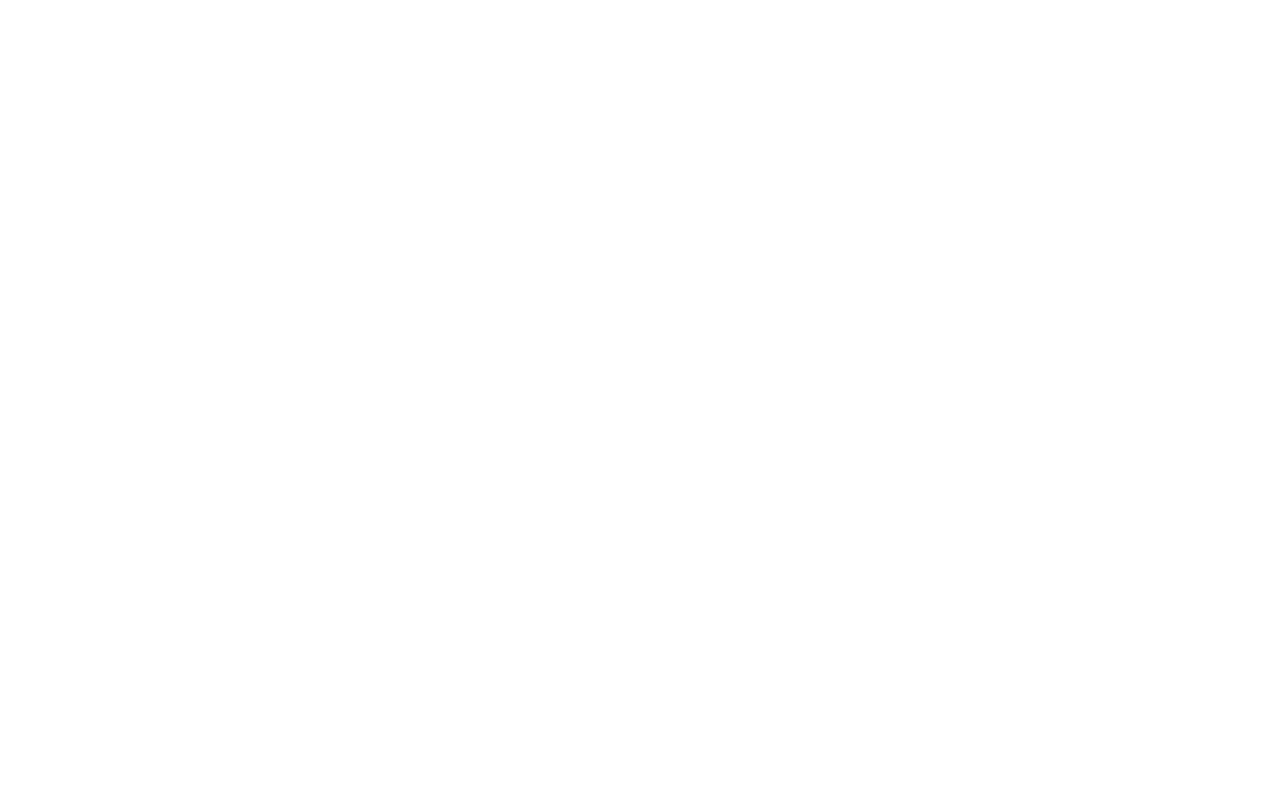
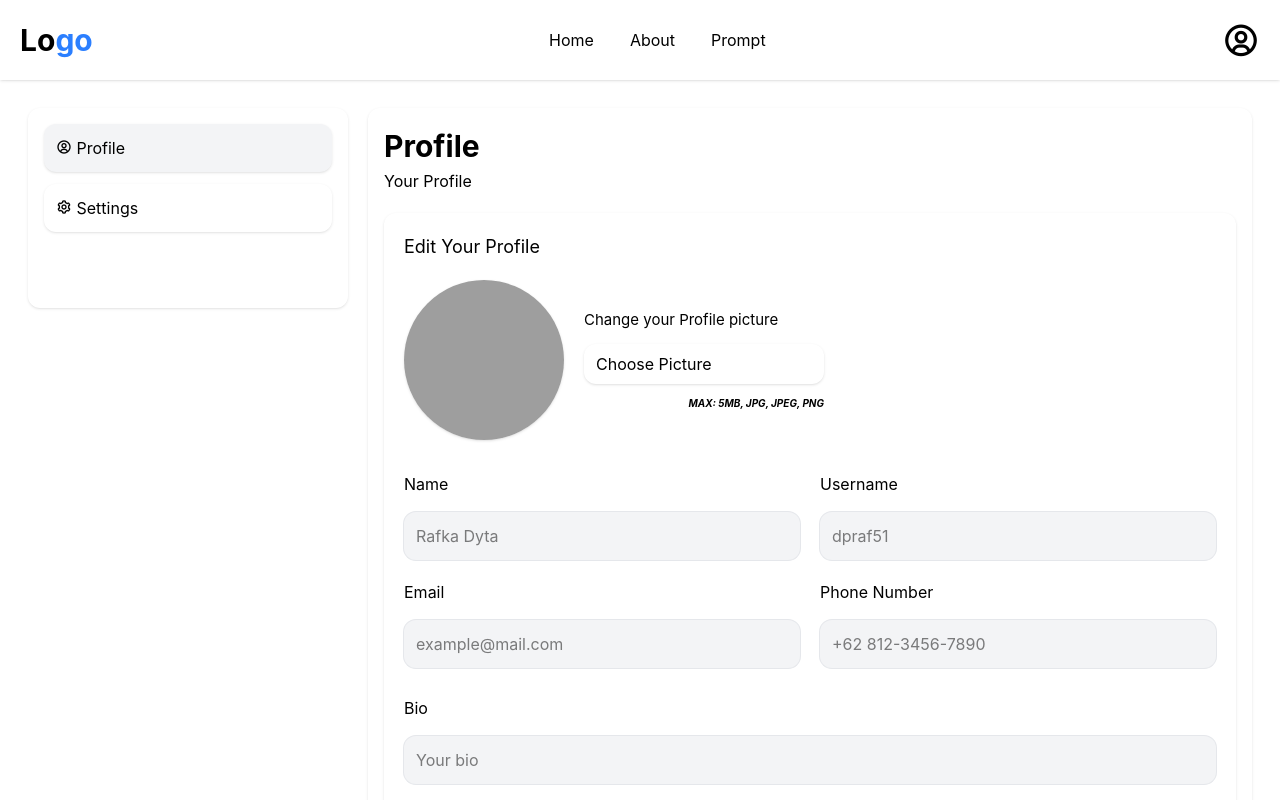
Before and after one commit to rfdytzz/ai-prompt-gallery, a Vue app in the folder Frontend/: page /profile in a window 1280 px wide. Before the commit this address had no page. Shown: the top 800 px of the page. Built offline with nearby package versions, Linux system fonts and the light colour scheme; no server answers; sample sign-in values are in the browser's storage; grey boxes are pictures that could not be loaded.

Commit message:
add profile

```diff
--- a/Frontend/src/components/Nav.vue
+++ b/Frontend/src/components/Nav.vue
@@ -81,17 +81,17 @@
             </div>
             <div class="block md:hidden lg:hidden">
                 <button @click="openSidebar" class="flex flex-col gap-2 cursor-pointer">
-                    <span class="h-0.5 w-6 bg-white"></span>
-                    <span class="h-0.5 w-6 bg-white"></span>
-                    <span class="h-0.5 w-6 bg-white"></span>
+                    <span class="h-0.5 w-6 bg-black"></span>
+                    <span class="h-0.5 w-6 bg-black"></span>
+                    <span class="h-0.5 w-6 bg-black"></span>
                 </button>
             </div>
         </div>
     </div>
-    <ul :class="isOpen ? 'block' : 'hidden'" class="flex  text-black flex-col fixed z-40 transition duration-100 top-21 shadow-xl ring-1 ring-gray-200 bg-white w-40 right-5 rounded-xl">
-        <router-link to="" class="flex items-center gap-2 hover:bg-gray-100 px-3 py-3"><i class='bx bx-user-circle' ></i> Profile</router-link>
+    <ul :class="isOpen ? 'block' : 'hidden'" class="flex  text-black flex-col fixed z-50 transition duration-100 top-16 shadow-xl ring-1 ring-gray-200 bg-white w-40 right-5 rounded-xl">
+        <router-link to="/profile" class="flex items-center gap-2 hover:bg-gray-100 px-3 py-3"><i class='bx bx-user-circle' ></i> Profile</router-link>
         <router-link to="" class="flex items-center gap-2 hover:bg-gray-100 px-3 py-3"><i class='bx bx-cog' ></i> Settings</router-link>
-        <button @click="logout" class="flex items-center text-white cursor-pointer gap-2 bg-red-800 hover:bg-red-700 px-3 py-3 rounded-xl"><i class='bx bx-log-out' ></i> Logout</button>
+        <button @click="logout" class="flex items-center text-red-500 gap-2 hover:bg-gray-100 px-3 py-3 cursor-pointer"><i class='bx bx-log-out' ></i> Logout</button>
     </ul>
     <div :class="sidebar ? 'translate-x-0' : '-translate-x-full'" class="w-64 fixed h-screen text-white transition duration-200 bg-gray-900 pt-30 p-5">
         <ul class="flex flex-col gap-2">
--- a/Frontend/src/router/index.js
+++ b/Frontend/src/router/index.js
@@ -1,8 +1,10 @@
 import Home from '@/views/Home.vue'
 import Login from '@/views/Login.vue'
 import Login_username from '@/views/Login_username.vue'
+import Profile from '@/views/Profile.vue'
 import Prompt from '@/views/Prompt.vue'
 import Register from '@/views/Register.vue'
+import Settings from '@/views/Settings.vue'
 import TermsOfService from '@/views/TermsOfService.vue'
 import { createRouter, createWebHistory } from 'vue-router'
 
@@ -13,6 +15,8 @@
     { path: '/login/username', component: Login_username, meta: {guest:true}},
     { path: '/register', component: Register, meta: {guest:true}},
     { path: '/', component: Home, meta: {auth: true}},
+    { path: '/profile', component: Profile, meta: {auth: true}},
+    { path: '/settings', component: Settings, meta: {auth: true}},
     { path: '/ToS', component: TermsOfService },
     { path: '/prompt', component: Prompt },
   ],
--- /dev/null
+++ b/Frontend/src/views/Profile.vue
@@ -0,0 +1,82 @@
+<script setup>
+import Nav from '@/components/Nav.vue';
+import { ref } from 'vue';
+import { useRoute } from 'vue-router';
+
+const route = useRoute()
+const imageUrl = ref(null)
+const previewPicture = (event) => {
+    const file = event.target.files[0]
+    if (file) {
+        imageUrl.value = URL.createObjectURL(file)
+    }
+}
+
+</script>
+
+<template>
+    <Nav />
+    <div class="w-full pt-27 px-3 md:px-7 h-fit pb-10">
+        <div class="flex flex-col md:flex-row gap-5">
+            <div class="w-full md:fixed md:w-80 h-fit md:h-50 shadow rounded-xl p-4">
+                <ul class="flex flex-col gap-3">
+                    <router-link to="/profile" :class="route.path === '/profile' ? 'bg-gray-100' : ''" class="hover:bg-gray-100 transition duration-200 p-3 hover:shadow-none shadow rounded-xl"><i class='bx bx-user-circle' ></i> Profile</router-link>
+                    <router-link to="/settings" :class="route.path === '/settings' ? 'bg-gray-100' : ''" class="hover:bg-gray-100 transition duration-200 shadow p-3 rounded-xl"><i class='bx bx-cog' ></i> Settings</router-link>
+                </ul>
+            </div>
+            <div class="w-full md:ml-85 md:w-full h-fit pb-10 md:h-fit shadow rounded-xl p-4">
+                <div class="flex flex-col gap-5">
+                    <div class="flex flex-col">
+                        <h2 class="font-bold text-[30px]">Profile</h2>
+                        <p>Your Profile</p>
+                    </div>
+                    <form action="" class="flex-1 flex flex-col gap-5 p-5 rounded-xl shadow">
+                        <h3 class="text-[18px]">Edit Your Profile</h3>
+                        <div class="flex flex-col md:flex-row gap-10 md:gap-5 items-center">
+                            <img v-if="imageUrl" :src="imageUrl"  class="size-40 rounded-full shadow hover:shadow-xl transition duration-200" alt="">
+                            <img v-else src="/public/img/sampleman.jpg" class="size-40 rounded-full shadow hover:shadow-xl transition duration-200" alt="">
+                            <div class="flex gap-3 w-60 flex-col">
+                                <h4 class="text-[15px]">Change your Profile picture</h4>
+                                <label for="img" class="px-3 py-2 hover:bg-gray-100 shadow rounded-xl">
+                                    <p>
+                                        Choose Picture
+                                    </p>
+                                    <input id="img" type="file" @change="previewPicture" class="hidden">
+                                </label>
+                                <p class="font-bold italic text-[10px] text-end">MAX: 5MB, JPG, JPEG, PNG</p>
+                            </div>
+                        </div>
+                        <div class="flex flex-col -mt-2 md:flex-row gap-5">
+                            <div class="w-full flex flex-col gap-4 mt-0 md:mt-5">
+                                <label for="">Name</label>
+                                <input v-model="name" required placeholder="Rafka Dyta" type="email" name="email" class="p-3 bg-gray-100 focus:bg-white transition duration-200 focus:outline-0 ring-1 rounded-xl ring-gray-200 focus:ring-blue-500" id="">
+                            </div>
+                            <div class="w-full flex flex-col gap-4 mt-0 md:mt-5">
+                                <label for="">Username</label>
+                                <input v-model="username" required placeholder="dpraf51" type="email" name="email" class="p-3 bg-gray-100 focus:bg-white transition duration-200 focus:outline-0 ring-1 rounded-xl ring-gray-200 focus:ring-blue-500" id="">
+                            </div>
+                        </div>
+                        <div class="flex flex-col -mt-2 md:flex-row gap-5">
+                            <div class="w-full flex flex-col gap-4 mt-0 md:mt-2">
+                                <label for="">Email</label>
+                                <input v-model="email" required placeholder="example@mail.com" type="email" name="email" class="p-3 bg-gray-100 focus:bg-white transition duration-200 focus:outline-0 ring-1 rounded-xl ring-gray-200 focus:ring-blue-500" id="">
+                            </div>
+                            <div class="w-full flex flex-col gap-4 mt-0 md:mt-2">
+                                <label for="">Phone Number</label>
+                                <input v-model="phone_number" required placeholder="+62 812-3456-7890" type="email" name="email" class="p-3 bg-gray-100 focus:bg-white transition duration-200 focus:outline-0 ring-1 rounded-xl ring-gray-200 focus:ring-blue-500" id="">
+                            </div>
+                        </div>
+                        <div class="w-full flex flex-col gap-4 mt-0 md:mt-2">
+                            <label for="">Bio</label>
+                            <input v-model="phone_number" required placeholder="Your bio" type="email" name="email" class="p-3 bg-gray-100 focus:bg-white transition duration-200 focus:outline-0 ring-1 rounded-xl ring-gray-200 focus:ring-blue-500" id="">
+                        </div>
+                        <button class="w-fit bg-blue-500/50 border-2 border-blue-500 cursor-pointer transition duration-200 hover:bg-blue-500 hover:text-white px-3 py-2 rounded-xl text-blue-700 flex flex-col gap-4 mt-5 md:mt-5">
+                            Save Changes
+                        </button>
+                    </form>
+                </div>
+            </div>
+        </div>
+    </div>
+
+</template>
--- /dev/null
+++ b/Frontend/src/views/Settings.vue
@@ -0,0 +1,30 @@
+<script setup>
+import Nav from '@/components/Nav.vue';
+import { ref } from 'vue';
+import { useRoute } from 'vue-router';
+
+const route = useRoute()
+const imageUrl = ref(null)
+const previewPicture = (event) => {
+    const file = event.target.files[0]
+    if (file) {
+        imageUrl.value = URL.createObjectURL(file)
+    }
+}
+
+</script>
+
+<template>
+    <Nav />
+    <div class="w-full pt-27 px-3 md:px-7 h-fit pb-10">
+        <div class="flex flex-col md:flex-row gap-5">
+            <div class="w-full md:fixed md:w-80 h-fit md:h-50 shadow rounded-xl p-4">
+                <ul class="flex flex-col gap-3">
+                    <router-link to="/profile" :class="route.path === '/profile' ? 'bg-gray-100' : ''" class="hover:bg-gray-100 transition duration-200 p-3 hover:shadow-none shadow rounded-xl"><i class='bx bx-user-circle' ></i> Profile</router-link>
+                    <router-link to="/settings" :class="route.path === '/settings' ? 'bg-gray-100' : ''" class="hover:bg-gray-100 transition duration-200 shadow p-3 rounded-xl"><i class='bx bx-cog' ></i> Settings</router-link>
+                </ul>
+            </div>
+        </div>
+    </div>
+
+</template>
```
Also changed, not shown: 1 other file (tests, documents, lock files or other folders).
